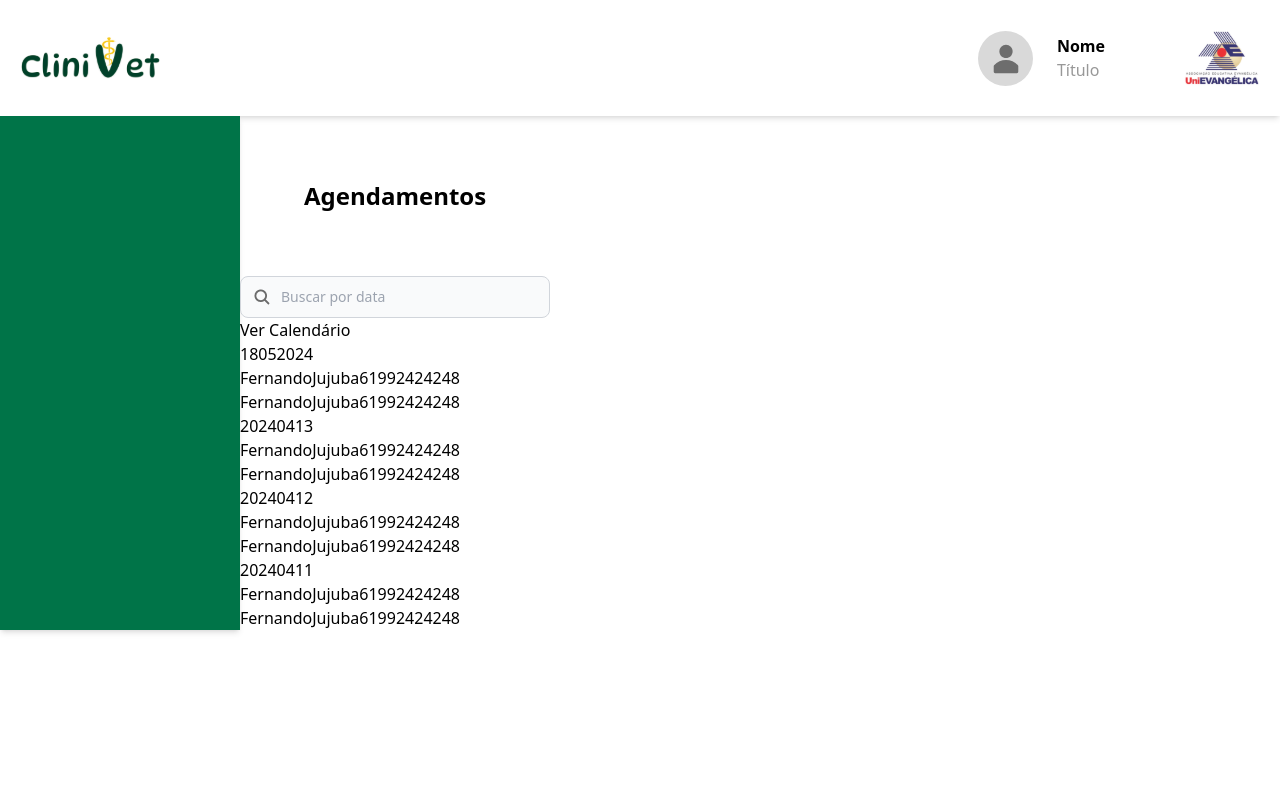
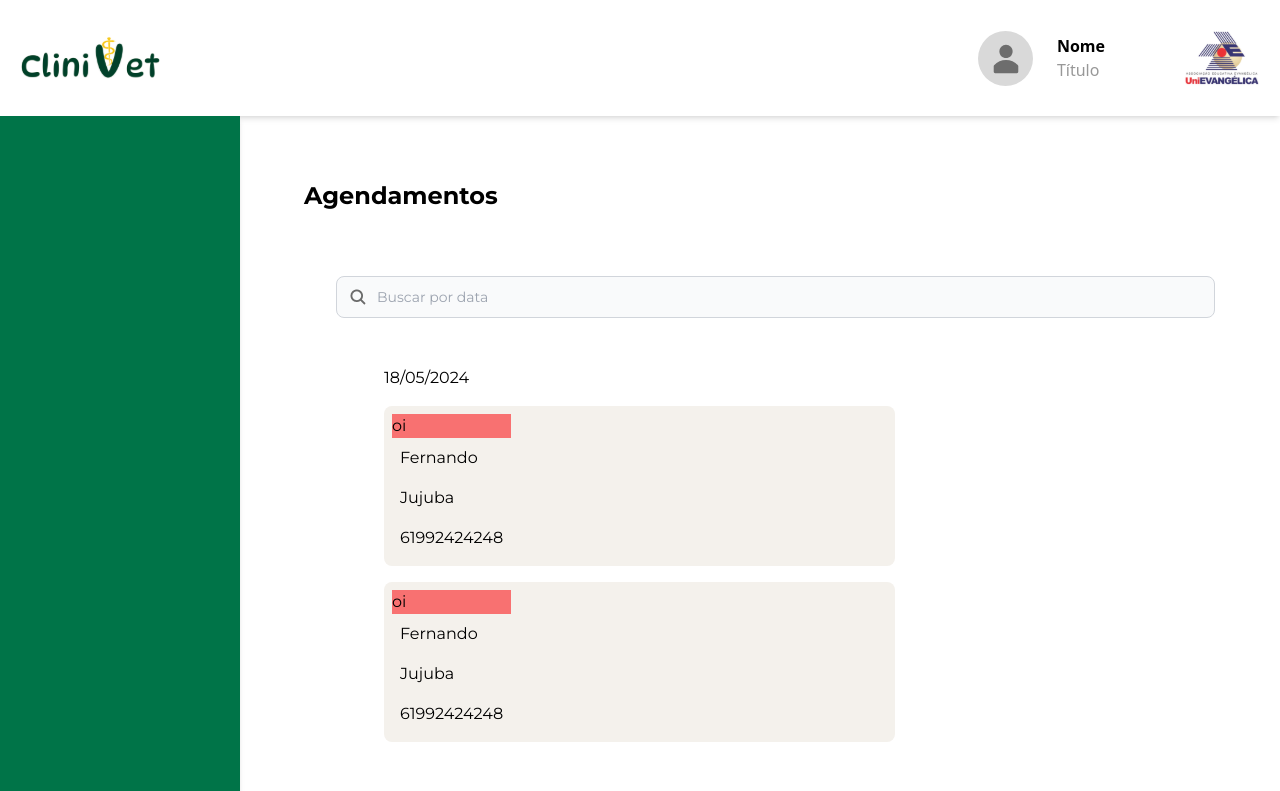
Before and after one commit to FilipeVOl/medvet, a React (Vite) app: page /agenda in a window 1280 px wide. Shown: the top 791 px of the page. Built offline with nearby package versions, Linux system fonts and the light colour scheme.

Commit message:
FEAT: Estrutura dos cards e funcionamento do consumo do get

```diff
--- a/src/mocks/agenda.mock.js
+++ b/src/mocks/agenda.mock.js
@@ -1,8 +1,8 @@
 const mockAgenda = [
     {'18052024': [['Fernando', 'Jujuba', '61992424248'], ['Fernando', 'Jujuba', '61992424248']]},
-    {'20240413': [['Fernando', 'Jujuba', '61992424248'], ['Fernando', 'Jujuba', '61992424248']]},
-    {'20240412': [['Fernando', 'Jujuba', '61992424248'], ['Fernando', 'Jujuba', '61992424248']]},
-    {'20240411': [['Fernando', 'Jujuba', '61992424248'], ['Fernando', 'Jujuba', '61992424248']]},
+    {'17052024': [['Fernando', 'Jujuba', '61992424248'], ['Fernando', 'Jujuba', '61992424248']]},
+    {'16052024': [['Fernando', 'Jujuba', '61992424248'], ['Fernando', 'Jujuba', '61992424248']]},
+    {'15052024': [['Fernando', 'Jujuba', '61992424248'], ['Fernando', 'Jujuba', '61992424248']]},
   ]
 
   export default mockAgenda;
--- a/src/pages/Agenda.jsx
+++ b/src/pages/Agenda.jsx
@@ -1,31 +1,42 @@
 import agendas from '../mocks/agenda.mock'
 import iconSearch from '../images/icon-search.png'
 export default function Agenda() {
+  function transData(dateString) {
+    const day = dateString.toString().substring(0, 2);
+    const month = dateString.toString().substring(2, 4);
+    const year = dateString.toString().substring(4);
+    return `${day}/${month}/${year}`
+  }
   return (
-    <main>
+    <main className="font-Montserrat">
       <section>
         <h1 className="text-2xl font-bold m-16">Agendamentos</h1>
       </section>
       <section>
-      <div className="relative w-full">
+      <div className="relative w-full mx-24">
           <div className="absolute inset-y-0 start-0 flex items-center ps-3 pointer-events-none">
               <img src={iconSearch}/>
           </div>
-          <input type="text" id="simple-search" className="bg-gray-50 border border-gray-300 text-gray-900 text-sm rounded-lg focus:ring-blue-500 focus:border-blue-500 block w-full ps-10 p-2.5  dark:bg-gray-700 dark:border-gray-600 dark:placeholder-gray-400 dark:text-white dark:focus:ring-blue-500 dark:focus:border-blue-500" placeholder="Buscar por data" required />
+          <input type="text" id="simple-search" className=" bg-gray-50 border border-gray-300 text-gray-900 text-sm rounded-lg focus:ring-blue-500 focus:border-blue-500 block w-full ps-10 p-2.5  dark:bg-gray-700 dark:border-gray-600 dark:placeholder-gray-400 dark:text-white dark:focus:ring-blue-500 dark:focus:border-blue-500" placeholder="Buscar por data" required />
       </div>
-          <button type="button">Ver Calendário</button>
       </section>
-      <section>
+      <section className='mx-24'>
           <ol>
           {agendas.map((dados) => {
             const chave = Object.keys(dados);
-            //ajeitar visualização
             return (
-              <div key = {chave}>
-                <h2>{chave}</h2>
-                {dados[chave].map((e) => (
-                  <p key = {e}>{e}</p>
-                ))}
+              <div key = {chave} className="m-12 pr-20">
+                <h2 className="text-5x1">{transData(chave)}</h2>
+                {dados[chave].map((e) => {
+                  return (
+                    <div className='flex flex-col bg-side-gray my-4 p-2 rounded-lg pr-96'>
+                      <span className='justify-self-start bg-red-400'>oi</span>
+                      <span className="m-2"key={e[0]}>{e[0]}</span>
+                      <span className="m-2"key={e[1]}>{e[1]}</span>
+                      <span className="m-2"key={e[2]}>{e[2]}</span>
+                    </div>
+                  )
+                })}
               </div>
             )
           }
--- a/tailwind.config.js
+++ b/tailwind.config.js
@@ -6,11 +6,11 @@ export default {
       fontFamily: {
         Montserrat: ['Montserrat']
       },
-
       colors: {
         'gray-med': '#989898',
         'border-gray': '#848484',
-        'border-blue': '#100F49'
+        'border-blue': '#100F49',
+        'side-gray': '#F4F1EC',
       }
     },
   },
```
